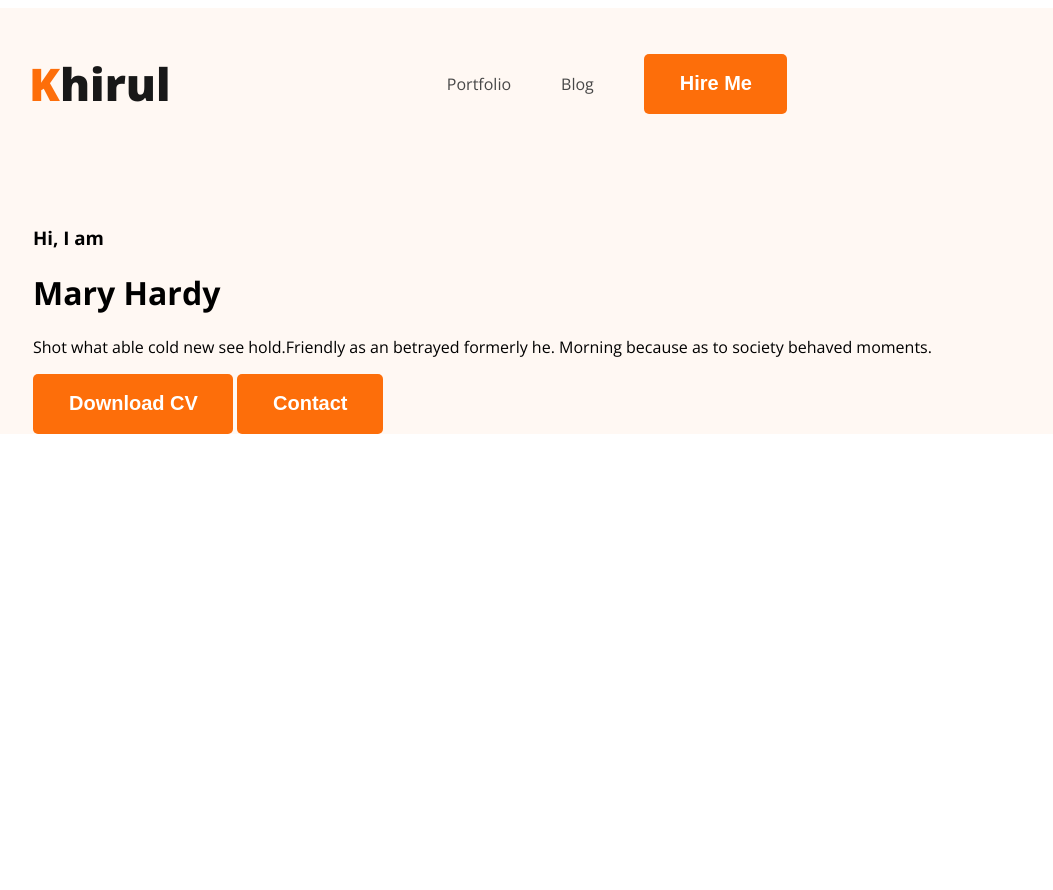
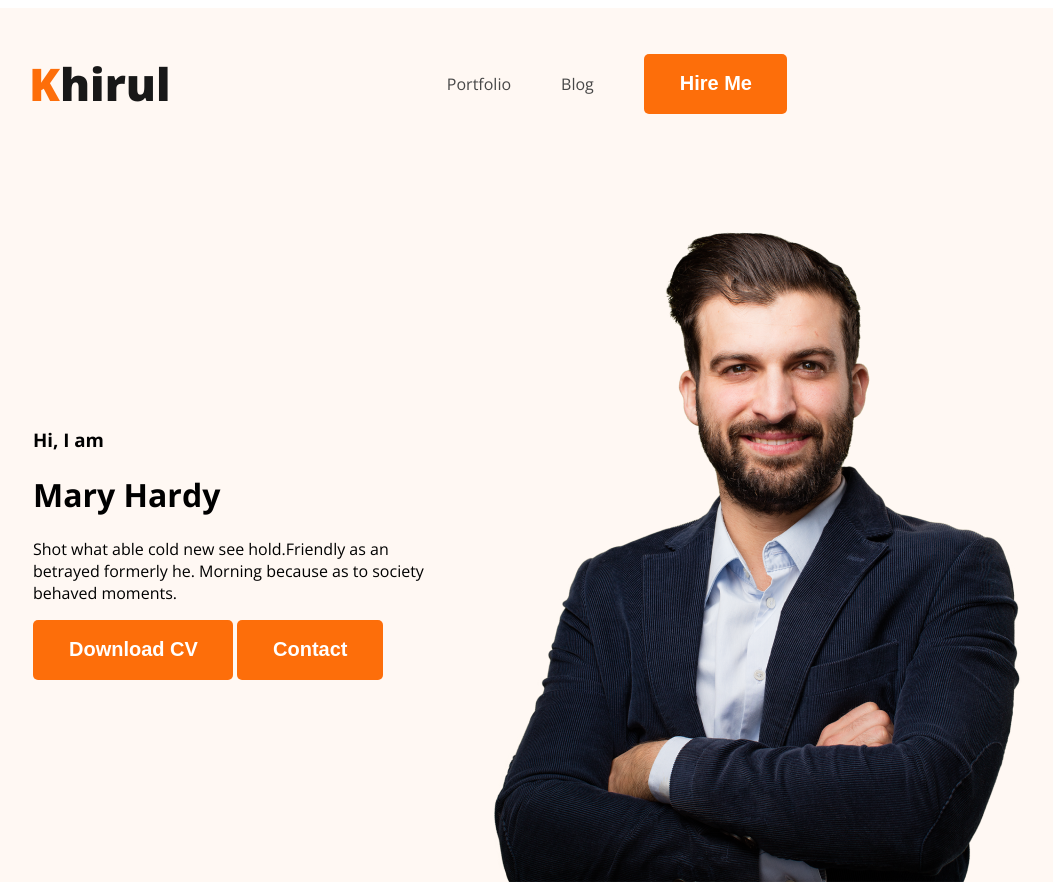
Before and after one commit to KhirulBin/web-developer-portfolio, a plain HTML site: page index.html in a window 1280 px wide. Shown: the whole page, without its empty margins (205-1258 px from the left). Before the commit the page ends 800 px from the top, so only its background shows below. Drawn offline with nearby package versions, Linux system fonts and the light colour scheme.

Commit message:
banner content added

```diff
--- a/index.html
+++ b/index.html
@@ -21,14 +21,14 @@
             </ul>
         </nav>
         <div class="banner">
-            <div>
+            <div class="bannert content">
                 <h3 class="banner-top">Hi, I  am</h3>
                 <h1 class="banner-mid">Mary Hardy</h1>
                 <p>Shot what able cold new see hold.Friendly as an betrayed formerly he. Morning because as to society behaved moments.</p>
                 <button class="btn-primary">Download CV</button>
                 <button class="btn-primary">Contact</button>
-
             </div>
+            <img class="dp" src="./images/hardy.png" alt="">
         </div>
     </header>
     <main>
--- a/styles/blog.css
+++ b/styles/blog.css
@@ -47,6 +47,14 @@ nav a {
 header {
     background: #FFF8F3;
 }
-.banner{
+
+.banner {
     padding: 47px 38px 0 230px;
+    display: flex;
+    align-items: center;
 }
+
+.banner .dp {
+    width: 584px;
+    height: 676px;
+}
```
Also changed, not shown: images/khirul001.jpg (added).
